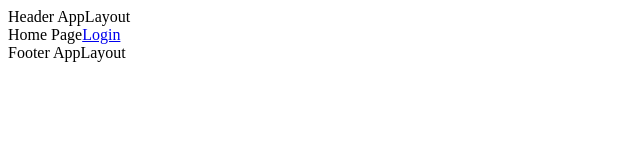
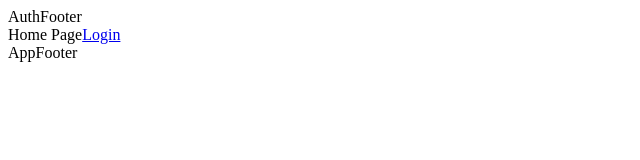
Before and after one commit to hungitytng99/nextjs-boilerplate, a Next.js app: page / in a window 1280 px wide. Shown: the top 160 px of the page, without its empty margins (0-640 px from the left). Built offline with nearby package versions, Linux system fonts and the light colour scheme.

Commit message:
Add header + footer layout

```diff
--- /dev/null
+++ b/src/components/layout/AppFooter.tsx
@@ -0,0 +1,5 @@
+function AppFooter() {
+  return <div>AppFooter</div>;
+}
+
+export default AppFooter;
--- /dev/null
+++ b/src/components/layout/AppHeader.tsx
@@ -0,0 +1,5 @@
+function AuthFooter() {
+  return <div>AuthFooter</div>;
+}
+
+export default AuthFooter;
--- a/src/components/layout/AppLayout.tsx
+++ b/src/components/layout/AppLayout.tsx
@@ -1,12 +1,14 @@
 import type { ReactNode } from "react";
+import AppHeader from "./AppHeader";
+import AppFooter from "./AppFooter";
 
 function AppLayout({ children }: { children: ReactNode }) {
   return (
-    <div>
-      <div>Header AppLayout</div>
+    <>
+      <AppHeader />
       <main>{children}</main>
-      <div>Footer AppLayout</div>
-    </div>
+      <AppFooter />
+    </>
   );
 }
 
--- /dev/null
+++ b/src/components/layout/AuthFooter.tsx
@@ -0,0 +1,5 @@
+function AuthFooter() {
+  return <div>AuthFooter</div>;
+}
+
+export default AuthFooter;
--- /dev/null
+++ b/src/components/layout/AuthHeader.tsx
@@ -0,0 +1,5 @@
+function AuthHeader() {
+  return <div>AuthHeader</div>;
+}
+
+export default AuthHeader;
```
Also changed, not shown: src/components/layout/AuthLayout.tsx (+5 -5 lines).
